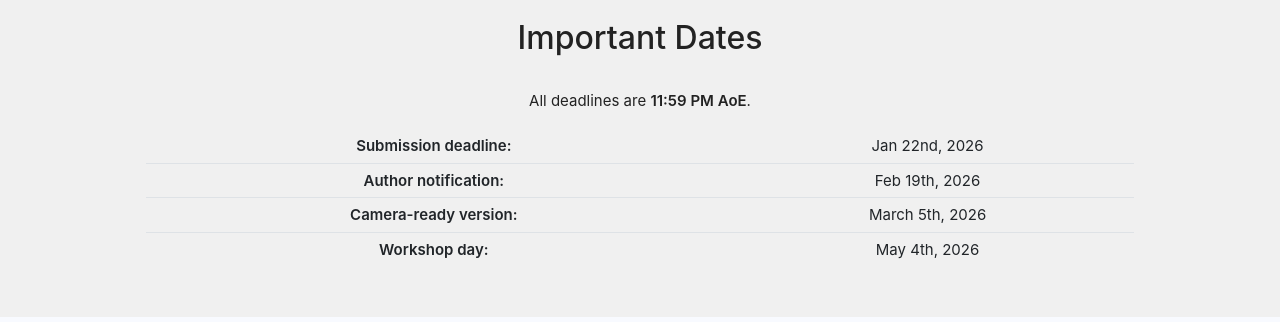
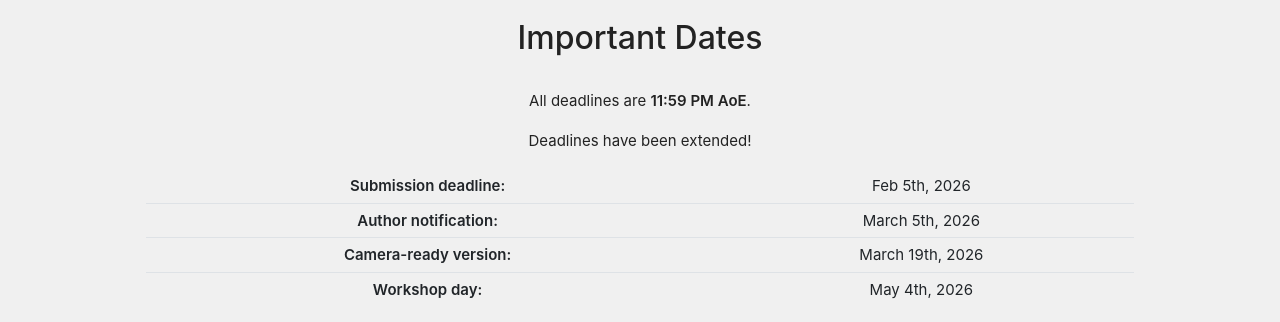
Before and after one commit to DataIntelligenceCrew/dbml26, an Eleventy site: page src/index.njk in a window 1280 px wide. Shown: the part 2040-2362 px from the top of the page. Built offline with nearby package versions, Linux system fonts and the light colour scheme; Eleventy itself is replaced by a stand-in of ours; files that its build step writes are made by us from their sources.

Commit message:
Extend deadline

```diff
--- a/src/_includes/dbml26/dates.njk
+++ b/src/_includes/dbml26/dates.njk
@@ -8,19 +8,20 @@
       <div class="col-md-12 margin-top-3">
         <div class="col-11 text-center mx-auto">
           <p>All deadlines are <strong>11:59 PM AoE</strong>.</p>
+          <p>Deadlines have been extended!</p>
           <table class="table table-hover table-sm">
             <tbody>
               <tr>
                 <td class="no-border-top"><strong>Submission deadline:</strong></td>
-                <td class="no-border-top">Jan 22nd, 2026</td>
+                <td class="no-border-top">Feb 5th, 2026</td>
               </tr>
               <tr>
                 <td><strong>Author notification:</strong></td>
-                <td>Feb 19th, 2026</td>
+                <td>March 5th, 2026</td>
               </tr>
               <tr>
                 <td><strong>Camera-ready version:</strong></td>
-                <td>March 5th, 2026</td>
+                <td>March 19th, 2026</td>
               </tr>
               <tr>
                 <td><strong>Workshop day:</strong></td>
```
